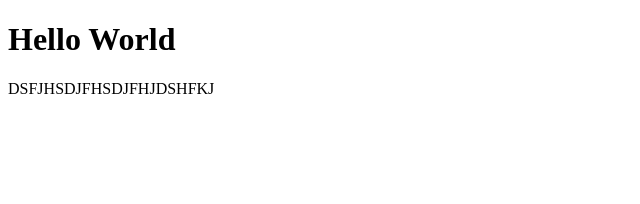
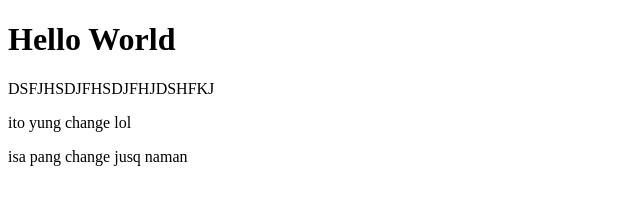
Before and after one commit to moirachels/tailwind-practice, a plain HTML site: page index.html in a window 1280 px wide. Shown: the whole page, without its empty margins (0-640 px from the left). Drawn offline with Linux system fonts and the light colour scheme.

Commit message:
bago nanaman (hui)

```diff
--- a/index.html
+++ b/index.html
@@ -8,5 +8,7 @@
 <body>
     <h1>Hello World</h1>
     <p>DSFJHSDJFHSDJFHJDSHFKJ</p>
+    <p>ito yung change lol</p>
+    <p>isa pang change jusq naman</p>
 </body>
 </html>
```
